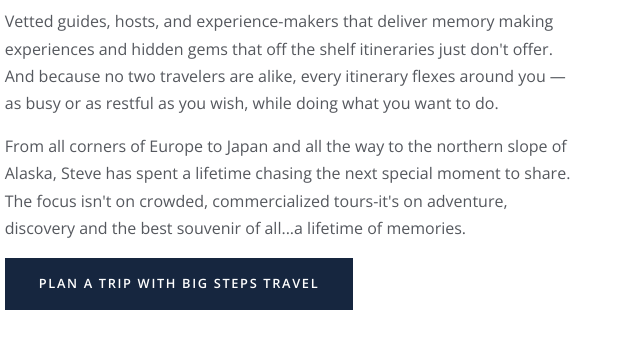
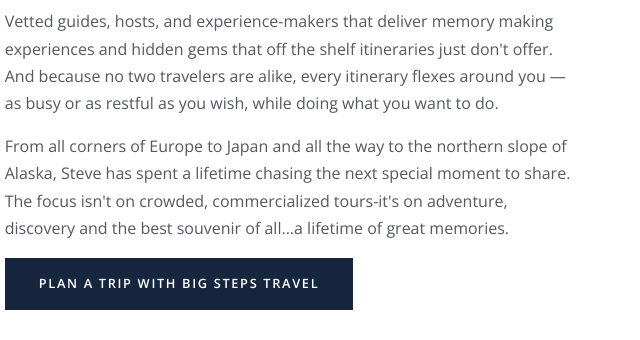
Before and after one commit to Jfade252/bigstepstravel, a website: page index.html in a window 1280 px wide. Shown: the part 6780-7120 px from the top of the page, 626-1266 px from the left. Drawn offline with nearby package versions, Linux system fonts and the light colour scheme.

Commit message:
Update souvenir sentence

```diff
--- a/index.html
+++ b/index.html
@@ -460,7 +460,7 @@
       <p class="eyebrow">Your travel advisor</p>
       <p>For decades, Steve Fader has been perfecting and designing trips that are full of discovery and fun. What began as meticulously planned journeys for his own family has grown into a calling — creating custom, curated trips for travelers exploring the world.</p>
       <p>Vetted guides, hosts, and experience-makers that deliver memory making experiences and hidden gems that off the shelf itineraries just don't offer. And because no two travelers are alike, every itinerary flexes around you — as busy or as restful as you wish, while doing what you want to do.</p>
-      <p>From all corners of Europe to Japan and all the way to the northern slope of Alaska, Steve has spent a lifetime chasing the next special moment to share. The focus isn't on crowded, commercialized tours-it's on adventure, discovery and the best souvenir of all...a lifetime of memories.</p>
+      <p>From all corners of Europe to Japan and all the way to the northern slope of Alaska, Steve has spent a lifetime chasing the next special moment to share. The focus isn't on crowded, commercialized tours-it's on adventure, discovery and the best souvenir of all...a lifetime of great memories.</p>
       <a href="#inquire" class="btn btn-dark">Plan a Trip with Big Steps Travel</a>
     </div>
   </div>
```
